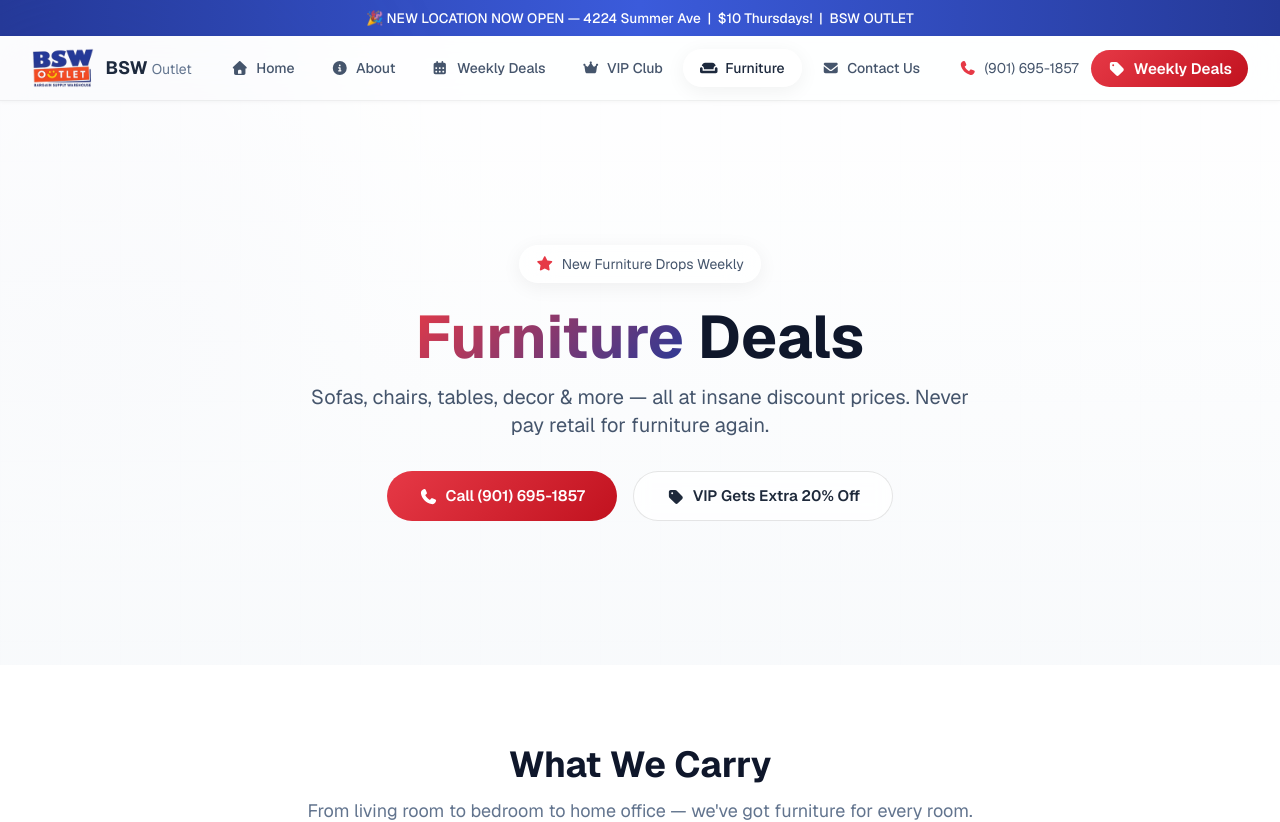
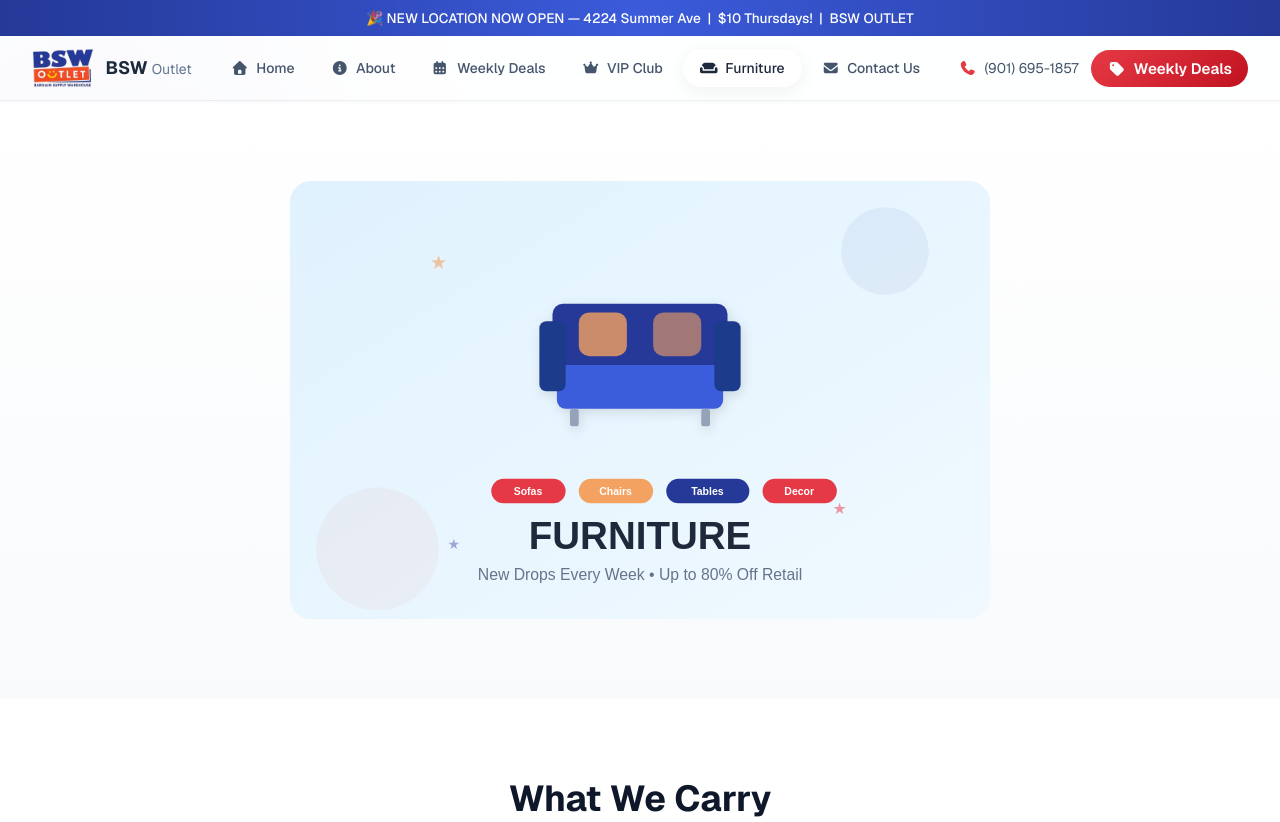
Before and after one commit to MudassirSk-labs/Bsw, a Next.js app: page /furniture in a window 1280 px wide. Shown: the top 822 px of the page. Built offline with nearby package versions, Linux system fonts and the light colour scheme.

Commit message:
Add SVG hero graphics for VIP and Furniture pages

```diff
--- a/src/app/furniture/page.tsx
+++ b/src/app/furniture/page.tsx
@@ -43,31 +43,14 @@ export default function FurniturePage() {
       <div className="orb w-[400px] h-[400px] bg-[#e63946] bottom-0 right-0 opacity-[0.08]" />
 
       {/* HERO */}
-      <section className="relative py-24 md:py-36 bg-gradient-to-b from-white to-slate-50 bg-grid">
-        <div className="absolute inset-0 bg-gradient-to-b from-white/90 to-slate-50/90" />
-        <div className="relative z-10 max-w-4xl mx-auto px-4 sm:px-6 lg:px-8 text-center">
+      <section className="relative py-12 md:py-20 bg-gradient-to-b from-white to-slate-50">
+        <div className="max-w-5xl mx-auto px-4 sm:px-6 lg:px-8">
           <FadeInView>
-            <div className="inline-flex items-center gap-2 px-4 py-2 rounded-full glass mb-6 text-sm text-slate-600">
-              <FontAwesomeIcon icon={faStar} className="text-[var(--accent)]" />
-              New Furniture Drops Weekly
-            </div>
-            <h1 className="text-4xl sm:text-6xl font-bold text-slate-900 mb-4">
-              <span className="text-gradient">Furniture</span> Deals
-            </h1>
-            <p className="text-xl text-slate-600 mb-8 max-w-2xl mx-auto">
-              Sofas, chairs, tables, decor &amp; more — all at insane discount prices.
-              Never pay retail for furniture again.
-            </p>
-            <div className="flex flex-wrap justify-center gap-4">
-              <a href="tel:+19016951857" className="btn-primary text-lg">
-                <FontAwesomeIcon icon={faPhone} />
-                Call (901) 695-1857
-              </a>
-              <Link href="/vip" className="btn-glass text-lg">
-                <FontAwesomeIcon icon={faTag} />
-                VIP Gets Extra 20% Off
-              </Link>
-            </div>
+            <img
+              src="/images/furniture-hero.svg"
+              alt="BSW Outlet Furniture"
+              className="w-full max-w-[700px] mx-auto h-auto"
+            />
           </FadeInView>
         </div>
       </section>
--- a/src/app/vip/page.tsx
+++ b/src/app/vip/page.tsx
@@ -39,23 +39,14 @@ export default function VIPPage() {
       <div className="orb w-[400px] h-[400px] bg-[#e63946] bottom-0 left-0 opacity-[0.08]" />
 
       {/* HERO */}
-      <section className="relative py-24 md:py-36 bg-gradient-to-b from-white to-slate-50 bg-grid">
-        <div className="absolute inset-0 bg-gradient-to-b from-white/90 to-slate-50/90" />
-        <div className="relative z-10 max-w-4xl mx-auto px-4 sm:px-6 lg:px-8 text-center">
+      <section className="relative py-12 md:py-20 bg-gradient-to-b from-white to-slate-50">
+        <div className="max-w-5xl mx-auto px-4 sm:px-6 lg:px-8">
           <FadeInView>
-            <div className="inline-flex items-center gap-2 px-4 py-2 rounded-full glass mb-6 text-sm text-slate-600">
-              <FontAwesomeIcon icon={faCrown} className="text-[#f4a261]" />
-              Limited Time Offer
-            </div>
-            <h1 className="text-4xl sm:text-6xl font-bold text-slate-900 mb-4">
-              BSW <span className="text-gradient-warm">VIP</span> Club
-            </h1>
-            <p className="text-xl text-slate-600 mb-3 max-w-2xl mx-auto">
-              Early access. Exclusive pricing. Discount coupons. And a whole lot of fun.
-            </p>
-            <p className="text-slate-500">
-              Just <strong className="text-[#f4a261] text-2xl">$25</strong> per month
-            </p>
+            <img
+              src="/images/vip-hero.svg"
+              alt="BSW VIP Club"
+              className="w-full max-w-[700px] mx-auto h-auto"
+            />
           </FadeInView>
         </div>
       </section>
```
Also changed, not shown: public/images/furniture-hero.svg (added), public/images/vip-hero.svg (added).
